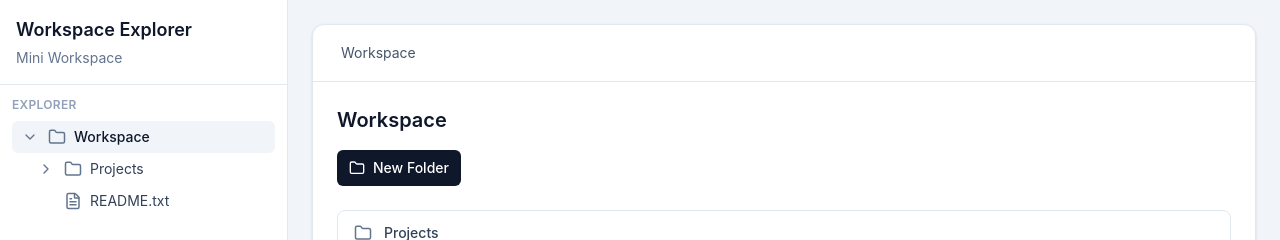
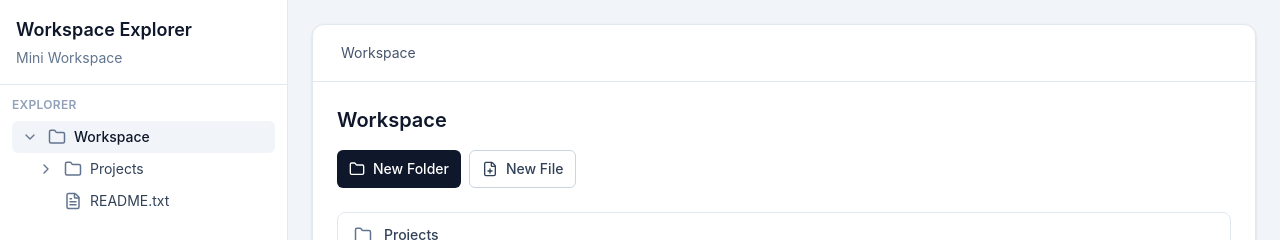
Before and after one commit to samia-oishi/mini-workspace-explorer, a React (Vite) app: page / in a window 1280 px wide. Shown: the top 240 px of the page. Built offline with nearby package versions, Linux system fonts and the light colour scheme.

Commit message:
file adding done

```diff
--- a/src/App.tsx
+++ b/src/App.tsx
@@ -104,6 +104,29 @@ function App() {
 
     setItems((currentItems) => [...currentItems, newFolder]);
   };
+  const handleCreateFile = () => {
+    const name = window.prompt("Enter file name:");
+
+    if (!name) {
+      return;
+    }
+
+    const trimmedName = name.trim();
+
+    if (!trimmedName) {
+      return;
+    }
+
+    const newFile: WorkspaceItem = {
+      id: createId(),
+      name: trimmedName,
+      type: "file",
+      parentId: selectedFolderId,
+      content: "",
+    };
+
+    setItems((currentItems) => [...currentItems, newFile]);
+  };
   return (
     <div className="flex h-screen bg-slate-100 text-slate-900">
       <aside className="w-72 border-r border-slate-200 bg-white">
@@ -134,6 +157,7 @@ function App() {
         selectedFolderId={selectedFolderId}
         onNavigate={handleNavigate}
         onCreateFolder={handleCreateFolder}
+        onCreateFile={handleCreateFile}
       />
     </div>
   );
--- a/src/components/MainPanel.tsx
+++ b/src/components/MainPanel.tsx
@@ -8,12 +8,14 @@ interface MainPanelProps {
   selectedFolderId: string;
   onNavigate: (id: string) => void;
   onCreateFolder: () => void;
+  onCreateFile: () => void;
 }
 function MainPanel({
   items,
   selectedFolderId,
   onNavigate,
   onCreateFolder,
+  onCreateFile,
 }: MainPanelProps) {
   const selectedFolder = items.find((item) => item.id === selectedFolderId);
 
@@ -38,14 +40,25 @@ function MainPanel({
           <h2 className="text-xl font-semibold text-slate-900">
             {selectedFolder.name}
           </h2>
+          <div className="mt-4 flex gap-2">
   <button
     type="button"
     onClick={onCreateFolder}
-            className="mt-4 inline-flex items-center gap-2 rounded-md bg-slate-900 px-3 py-2 text-sm font-medium text-white hover:bg-slate-800"
+    className="inline-flex items-center gap-2 rounded-md bg-slate-900 px-3 py-2 text-sm font-medium text-white hover:bg-slate-800"
   >
     <Folder size={16} />
     New Folder
   </button>
+
+  <button
+    type="button"
+    onClick={onCreateFile}
+    className="inline-flex items-center gap-2 rounded-md border border-slate-300 bg-white px-3 py-2 text-sm font-medium text-slate-700 hover:bg-slate-50"
+  >
+    <FilePlus size={16} />
+    New File
+  </button>
+</div>
 
           <div className="mt-6 space-y-2">
             {children.length === 0 ? (
```
Lines whose indentation alone changed are shown as unchanged.
